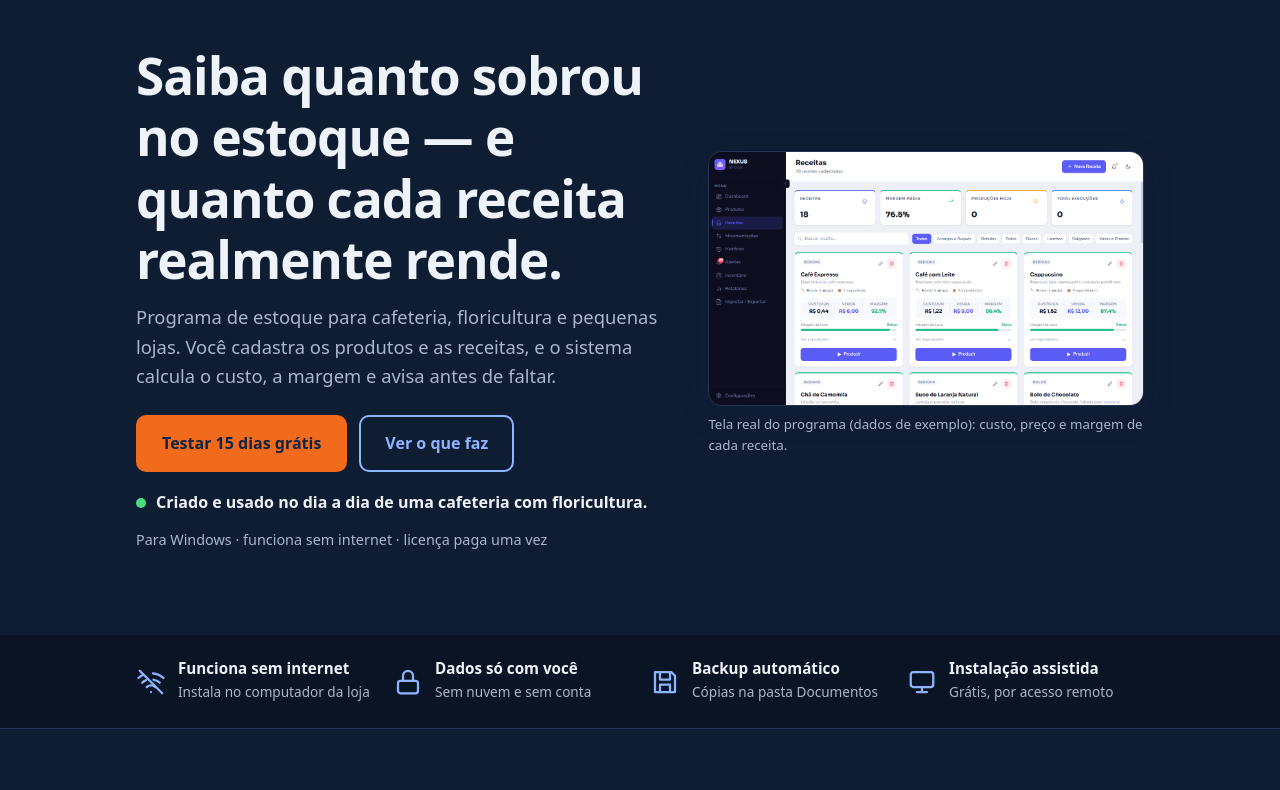
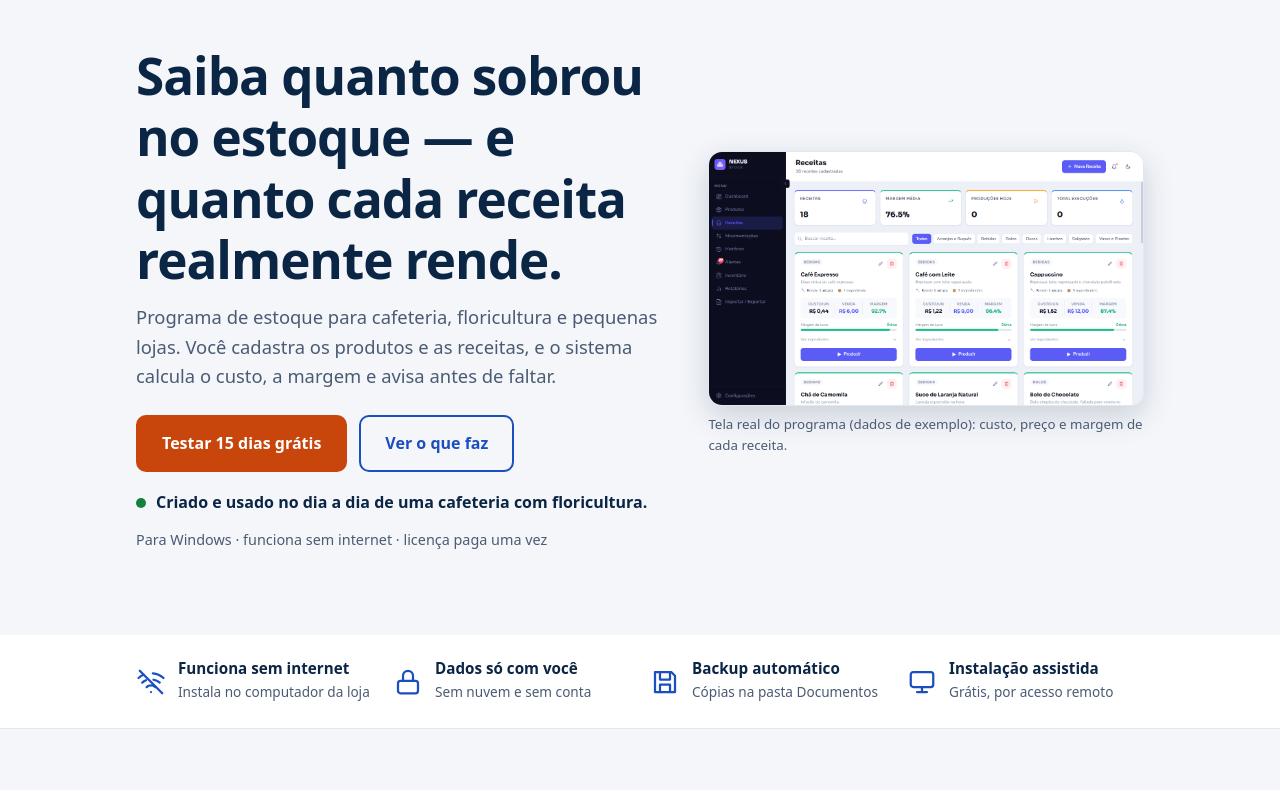
Before and after one commit to mxrlind/nexus-stock-site, a plain HTML site: page index.html in a window 1280 px wide. Shown: the part 116-906 px from the top of the page. Drawn offline with Linux system fonts and the dark colour scheme.

Commit message:
Landing sempre clara: remove modo escuro para manter a proporção 60-30-10

```diff
--- a/index.html
+++ b/index.html
@@ -20,14 +20,6 @@
     --blue: #1b4fbf; --blue-soft: #e8effc; --cta: #c8450b; --cta-ink: #ffffff;
     --yellow: #ffc72c; --yellow-ink: #0b2545;
     --ok: #15803d; --warn: #b45309; --warn-bg: #fff7e6;
-  }
-  @media (prefers-color-scheme: dark) {
-    :root:not([data-theme="light"]) {
-      --bg: #0a1424; --bg-alt: #0f1d33; --card: #13233d; --ink: #eef2f9; --muted: #a9b6cb;
-      --line: #233553; --navy: #06101f; --blue: #8fb4ff; --blue-soft: #18305a;
-      --cta: #f26a1b; --cta-ink: #0b2545;
-      --ok: #4ade80; --warn: #fbbf24; --warn-bg: #2a2412;
-    }
   }
   * { box-sizing: border-box; }
   html { scroll-behavior: smooth; }
```
